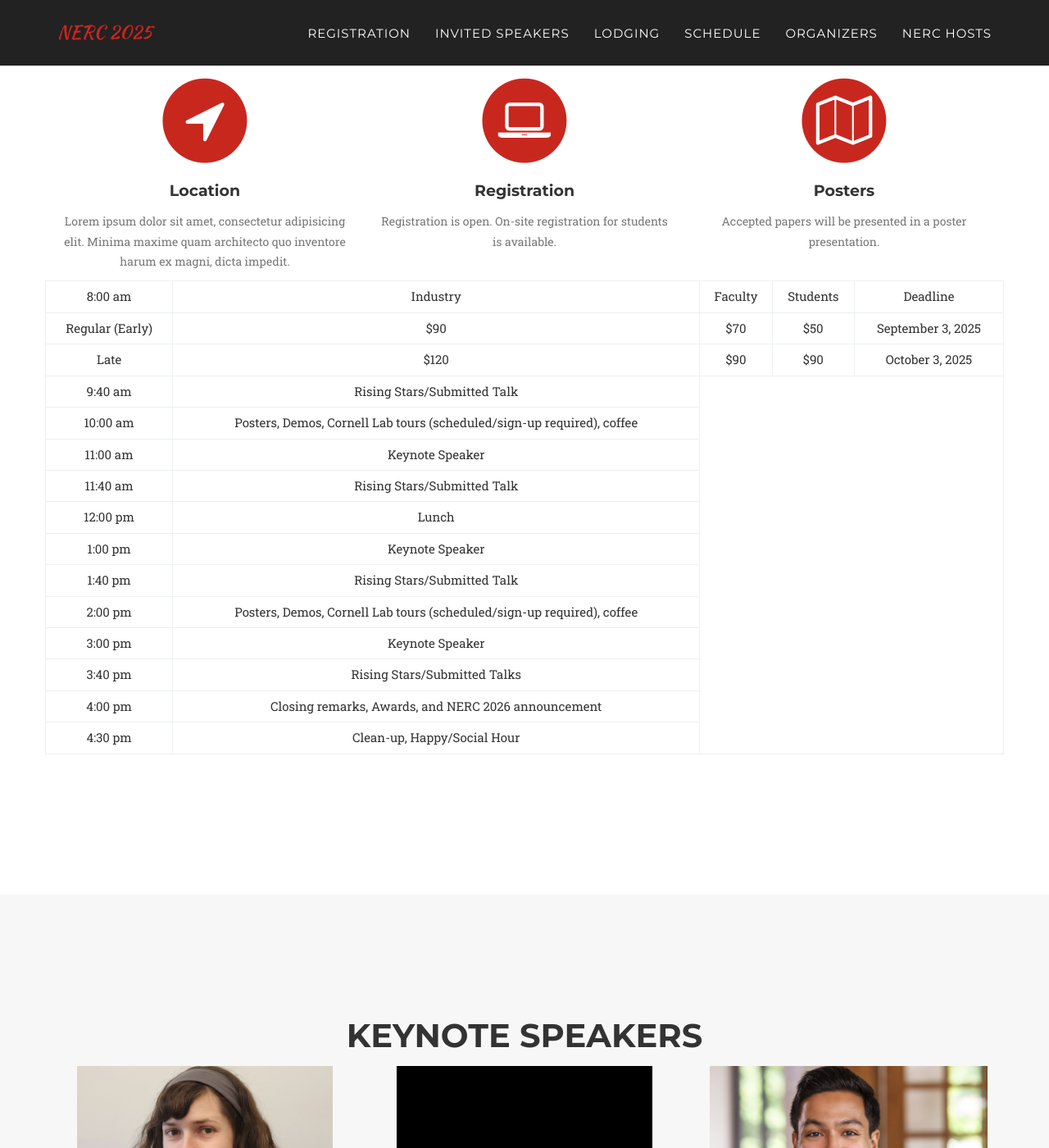
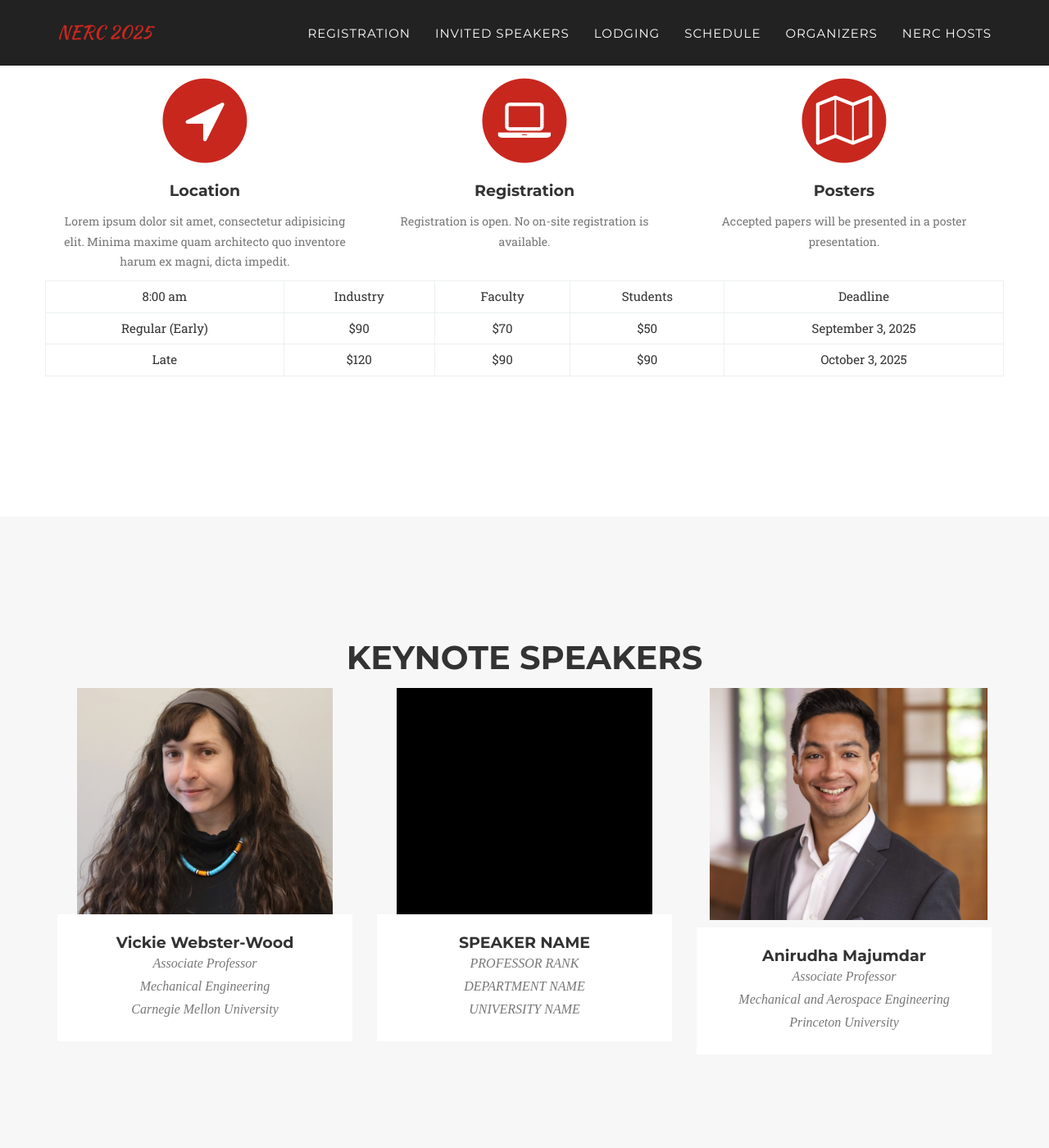
Before and after one commit to Cornell-Tech-AIRLab/cornell2025.nerc.io, a Jekyll site: the page built from index.html, in a window 1280 px wide and 1400 px high, scrolled down 1065 px. Shown: the whole window at 82% size. Built offline with Jekyll 4.4.1, drawn with Linux system fonts in a browser that asks for light colours; some web fonts are replaced.

Commit message:
remove unneed reg rows

```diff
--- a/_includes/registration.html
+++ b/_includes/registration.html
@@ -29,7 +29,7 @@
           <i class="fa fa-laptop fa-stack-1x fa-inverse"></i>
         </span>
         <h4 class="registration-heading">Registration</h4>
-        <p class="text-muted">Registration is open. On-site registration for students is available.</p>
+        <p class="text-muted">Registration is open. No on-site registration is available.</p>
       </div>
       <div class="col-md-4">
         <span class="fa-stack fa-4x">
@@ -94,102 +94,6 @@
               October 3, 2025
             </td>
           </tr>
-          <tr>
-            <td>
-              9:40 am
-            </td>
-            <td>
-              Rising Stars/Submitted Talk
-            </td>
-          </tr>
-          <tr>
-            <td>
-              10:00 am
-            </td>
-            <td>
-              Posters, Demos, Cornell Lab tours (scheduled/sign-up required), coffee
-            </td>
-          </tr>
-          <tr>
-            <td>
-              11:00 am
-            </td>
-            <td>
-              Keynote Speaker
-            </td>
-          </tr>
-          <tr>
-            <td>
-              11:40 am
-            </td>
-            <td>
-              Rising Stars/Submitted Talk
-            </td>
-          </tr>
-          <tr>
-            <td>
-              12:00 pm
-            </td>
-            <td>
-              Lunch
-            </td>
-          </tr>
-          <tr>
-            <td>
-              1:00 pm
-            </td>
-            <td>
-              Keynote Speaker
-            </td>
-          </tr>
-          <tr>
-            <td>
-              1:40 pm
-            </td>
-            <td>
-              Rising Stars/Submitted Talk
-            </td>
-          </tr>
-          <tr>
-            <td>
-              2:00 pm
-            </td>
-            <td>
-              Posters, Demos, Cornell Lab tours (scheduled/sign-up required), coffee
-            </td>
-          </tr>
-          <tr>
-            <td>
-              3:00 pm
-            </td>
-            <td>
-              Keynote Speaker
-            </td>
-          </tr>
-          <tr>
-            <td>
-              3:40 pm
-            </td>
-            <td>
-              Rising Stars/Submitted Talks
-            </td>
-          </tr>
-          <tr>
-            <td>
-              4:00 pm
-            </td>
-            <td>
-              Closing remarks, Awards, and NERC 2026 announcement
-            </td>
-          </tr>
-          <tr>
-            <td>
-              4:30 pm
-            </td>
-            <td>
-              Clean-up, Happy/Social Hour
-            </td>
-          </tr>
         </tbody>
       </table>
     </div>
```
